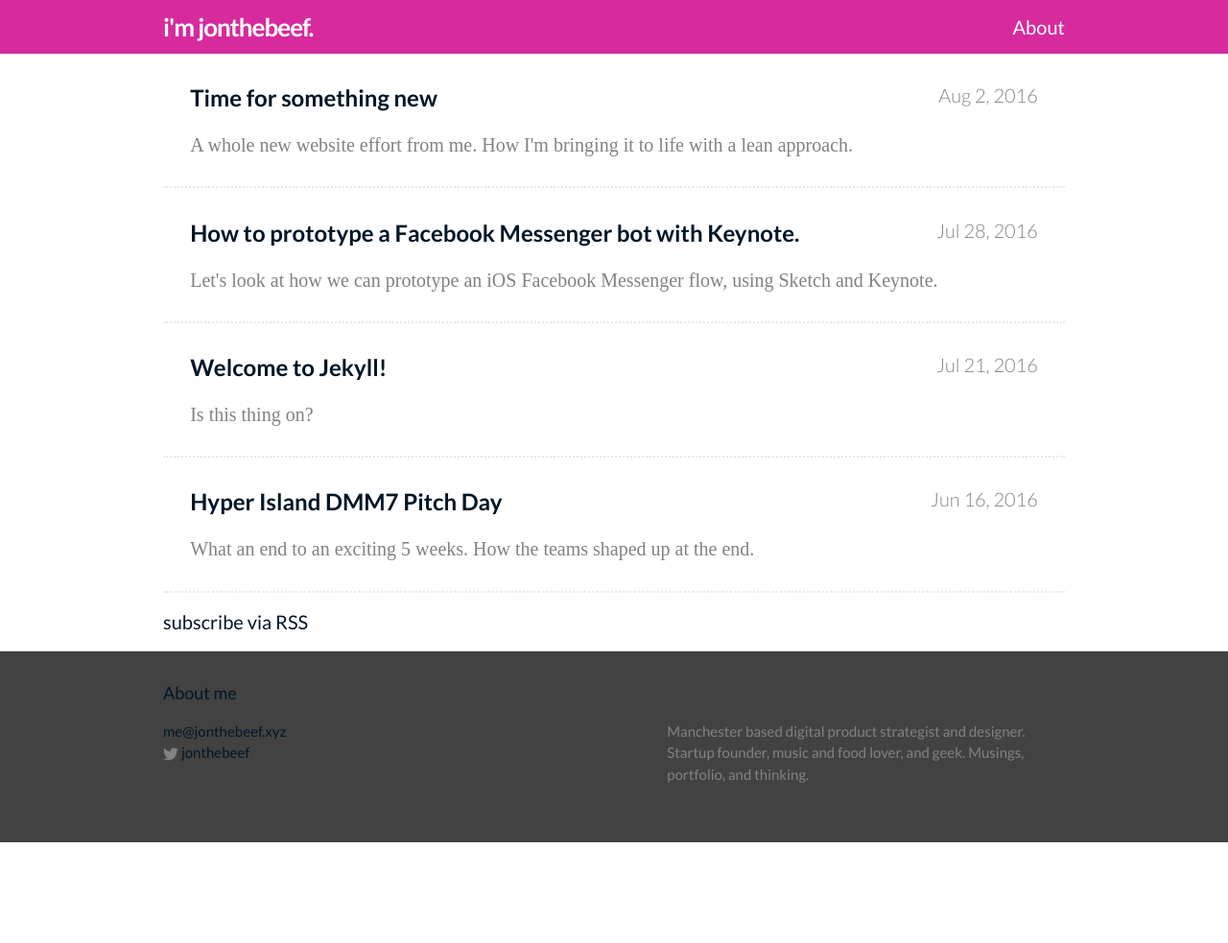
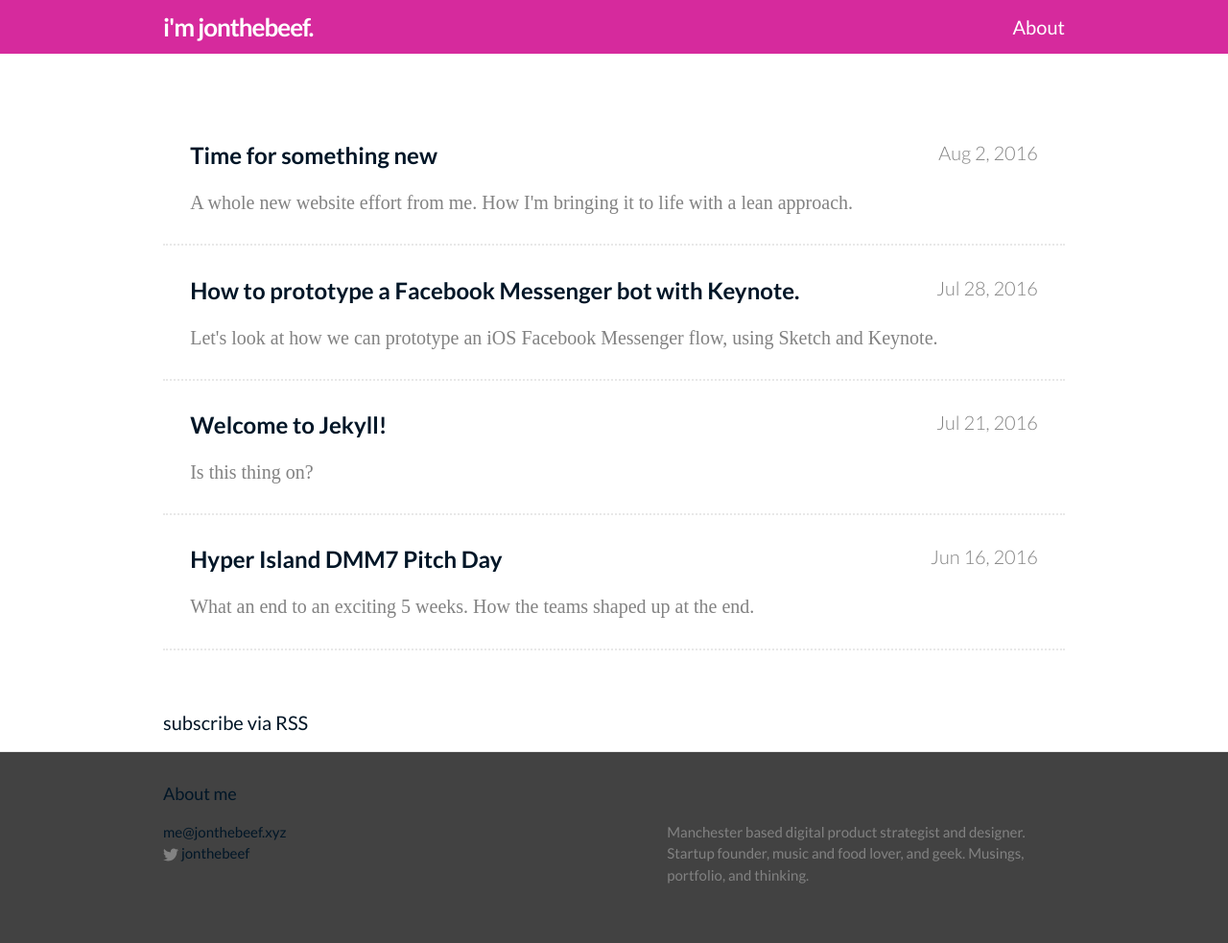
Before and after one commit to jonthebeef/jonthebeef.github.io, a Jekyll site: the page built from index.html, in a window 1280 px wide. Shown: the whole page at 96% size. Built offline with Jekyll 4.4.1, drawn with Linux system fonts in a browser that asks for light colours; some web fonts are replaced; before the commit the page ends 900 px from its top, so only the background shows below that.

Commit message:
margin at top and bottom of post list

```diff
--- a/_sass/_layout.scss
+++ b/_sass/_layout.scss
@@ -180,7 +180,7 @@
 }
 
 .post-list {
-    margin-left: 0;
+    margin: $spacing-unit * 2 0;
     list-style: none;
 
     > li {
```
